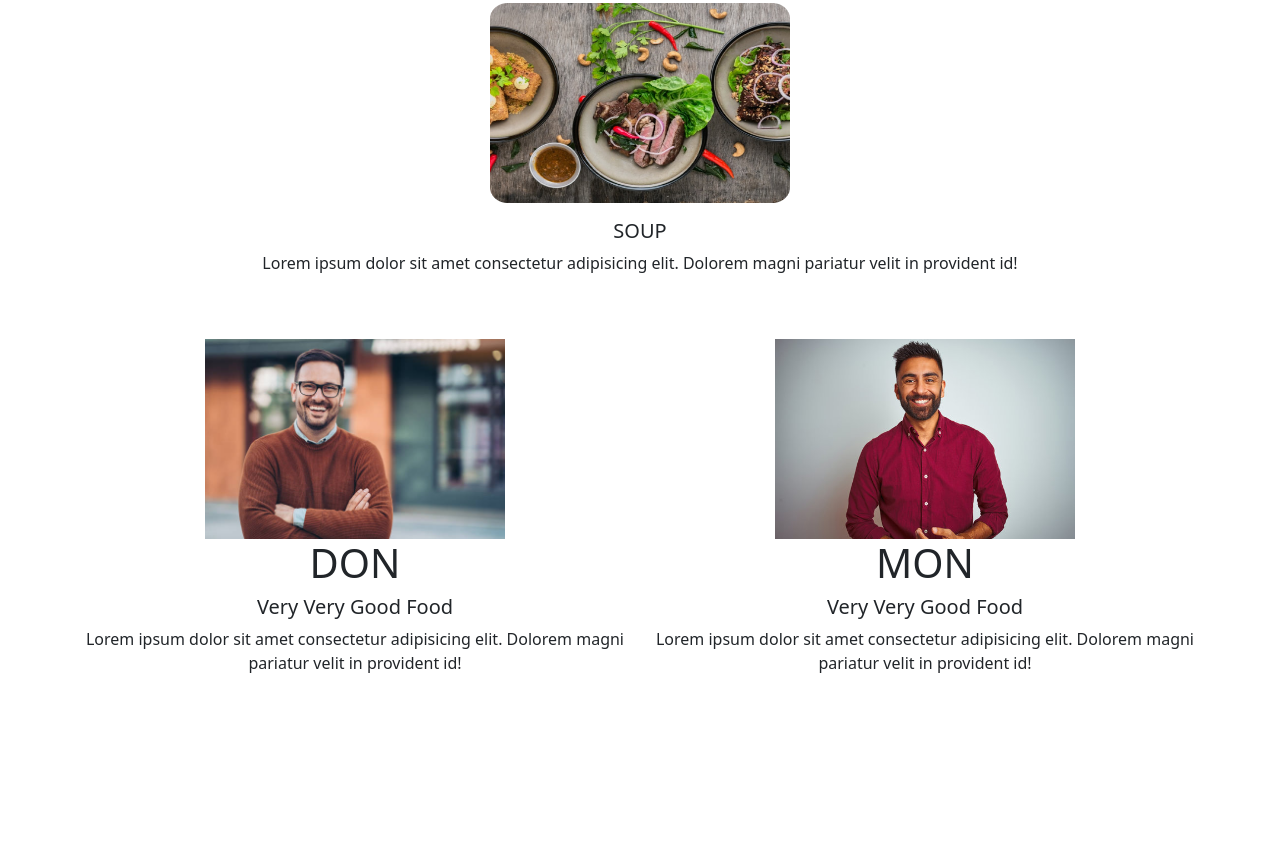
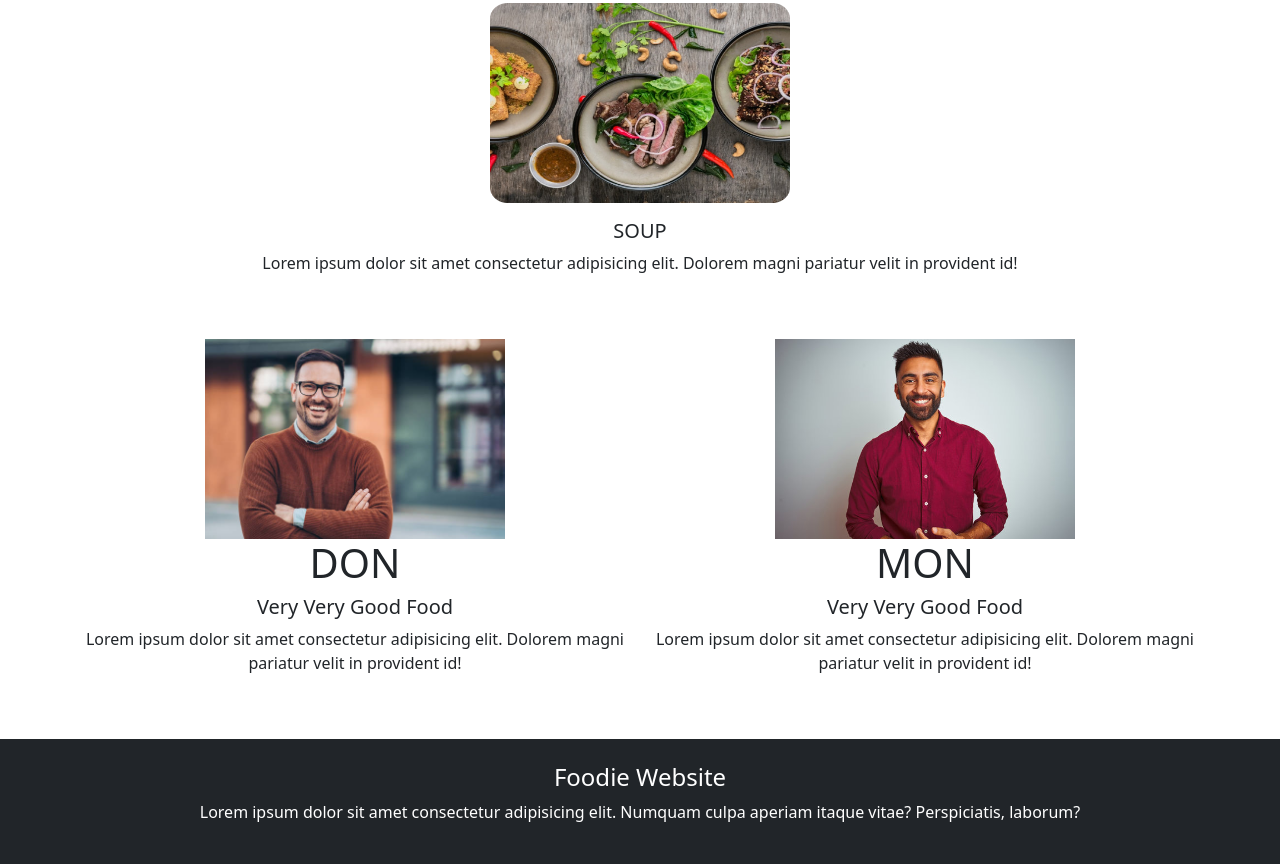
Before and after one commit to sudipmondol/food-bootstrap, a plain HTML site: page index.html in a window 1280 px wide. Shown: the part 819-1683 px from the top of the page. Before the commit the page ends 1510 px from the top, so only its background shows below. Drawn offline with nearby package versions, Linux system fonts and the light colour scheme.

Commit message:
footer part added

```diff
--- a/index.html
+++ b/index.html
@@ -130,7 +130,7 @@
 
 <section class="container mt-5">
 
-    <div class="row">
+<div class="row">
 
 
 <div class="col-md-6">
@@ -160,10 +160,29 @@
 </div>
 
 
-
 </section>
 
 <!-- 2nd Hero section part end -->
+
+
+<!-- footer part start  -->
+
+<footer class="mt-5">
+
+    <div class="row">
+
+
+        <div class="col-md-12 bg-dark text-white p-4">
+            <h4 class="text-center fs-bold ">Foodie Website</h4>
+            <p class="text-center">Lorem ipsum dolor sit amet consectetur adipisicing elit. Numquam culpa aperiam itaque vitae? Perspiciatis, laborum?</p>
+        </div>
+
+
+    </div>
+
+</footer>
+
+ <!-- footer part end  -->
 
 
     <link href="https://cdn.jsdelivr.net/npm/bootstrap@5.0.2/dist/css/bootstrap.min.css" rel="stylesheet" integrity="sha384-EVSTQN3/azprG1Anm3QDgpJLIm9Nao0Yz1ztcQTwFspd3yD65VohhpuuCOmLASjC" crossorigin="anonymous">
```
